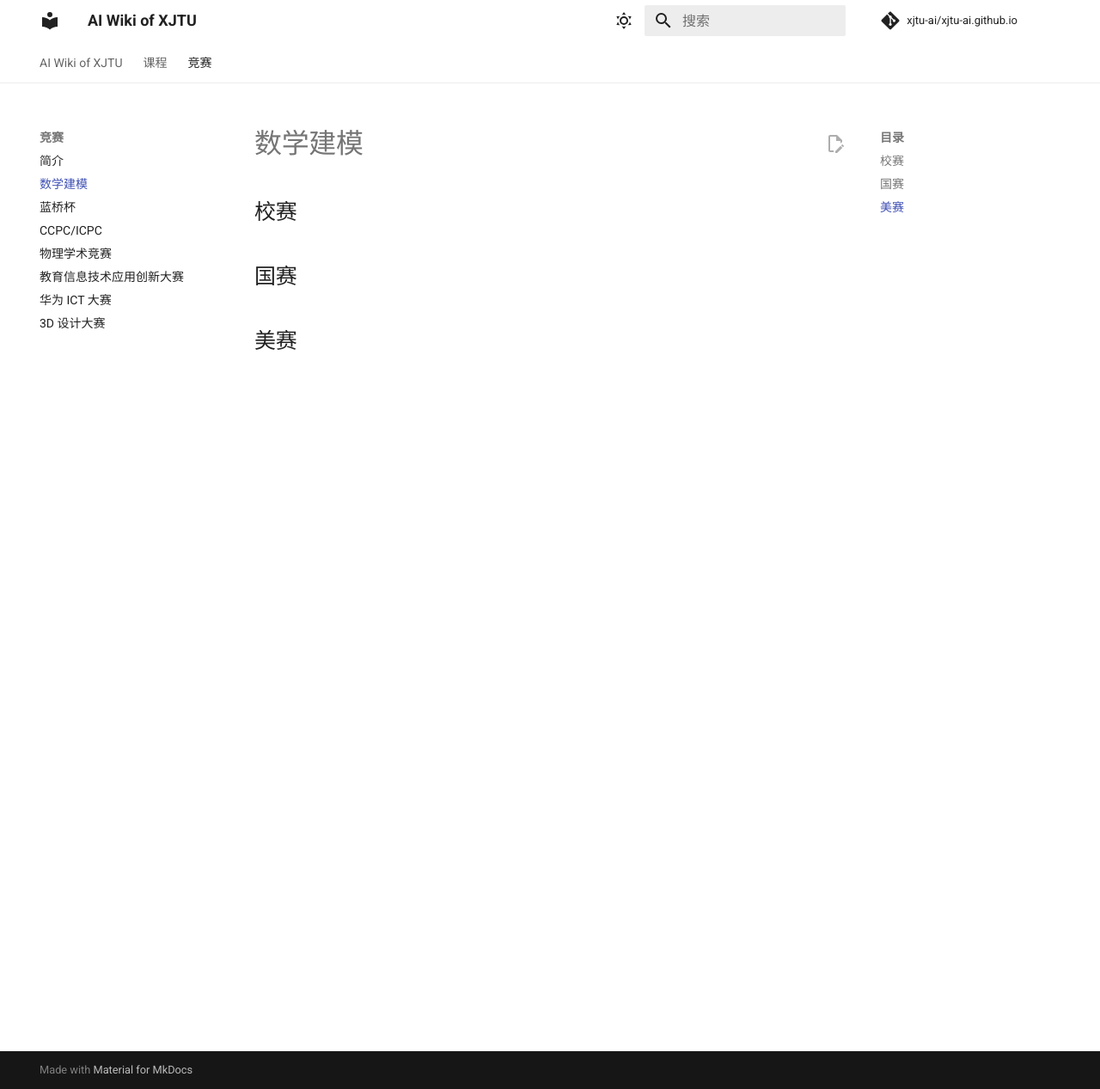
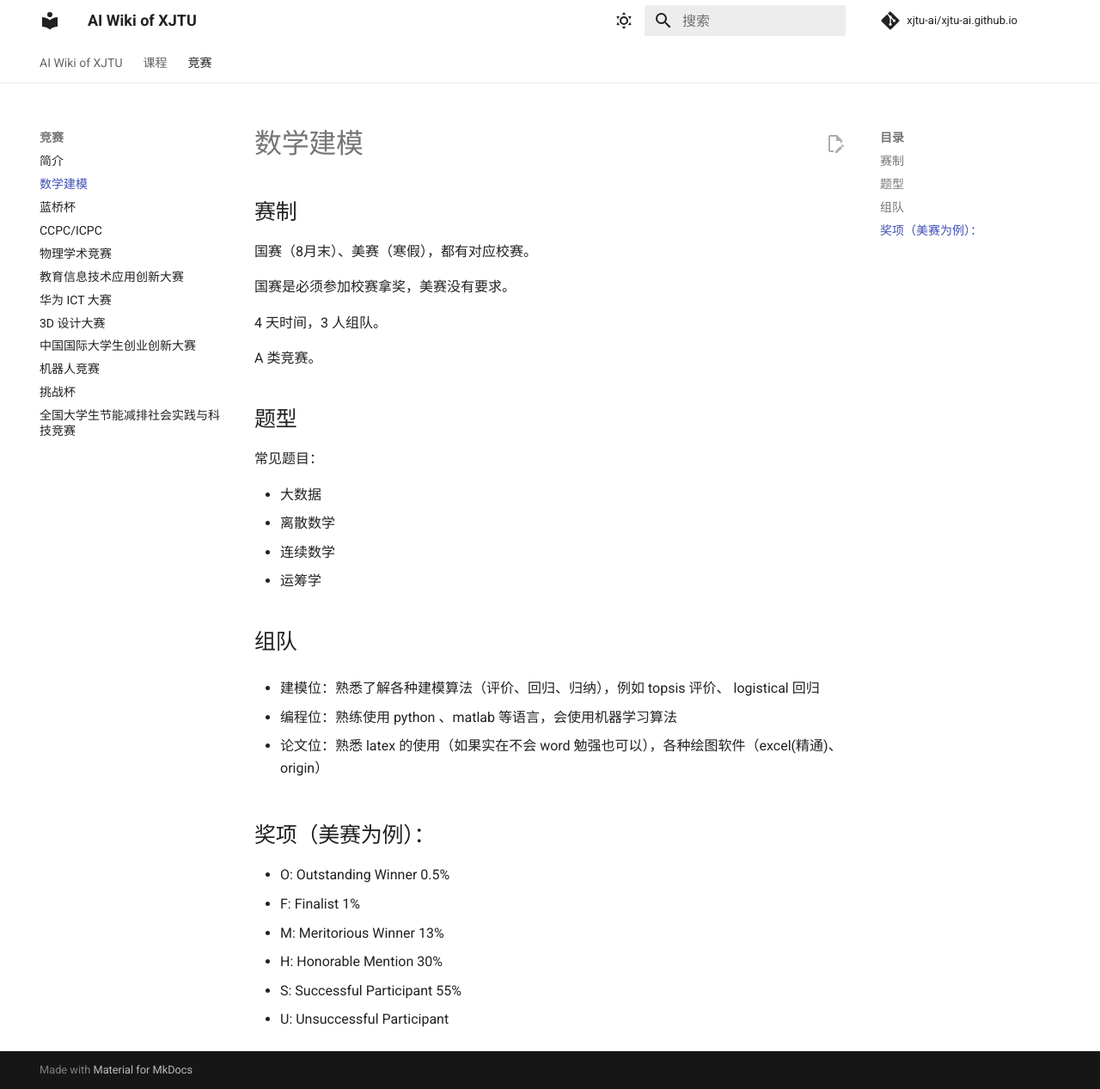
Before and after one commit to xjtu-ai/xjtu-ai.github.io, an MkDocs documentation site: the page built from docs/competition/math.md, in a window 1280 px wide and 1267 px high. Shown: the whole window at 86% size. Built offline with MkDocs 1.6.1 and Material for MkDocs 9.7.7, drawn with Linux system fonts in a browser that asks for light colours; comment, search, counter and statistics services are not loaded.

Commit message:
fear(competition): 竞赛

```diff
--- a/docs/competition/math.md
+++ b/docs/competition/math.md
@@ -1,5 +1,36 @@
-## 校赛
+## 赛制
 
-## 国赛
+国赛（8月末）、美赛（寒假），都有对应校赛。
 
-## 美赛
+国赛是必须参加校赛拿奖，美赛没有要求。
+
+4 天时间，3 人组队。
+
+A 类竞赛。
+
+## 题型
+
+常见题目：
+
+- 大数据
+- 离散数学
+- 连续数学
+- 运筹学
+
+## 组队
+
+- 建模位：熟悉了解各种建模算法（评价、回归、归纳），例如 topsis 评价、 logistical 回归
+
+- 编程位：熟练使用 python 、matlab 等语言，会使用机器学习算法
+
+- 论文位：熟悉 latex 的使用（如果实在不会 word 勉强也可以），各种绘图软件（excel(精通)、origin）
+
+
+## 奖项（美赛为例）：
+
+- O: Outstanding Winner 0.5%
+- F: Finalist 1%
+- M: Meritorious Winner 13%
+- H: Honorable Mention 30%
+- S: Successful Participant 55%
+- U: Unsuccessful Participant
--- a/mkdocs.yml
+++ b/mkdocs.yml
@@ -48,6 +48,10 @@ nav:
     - 教育信息技术应用创新大赛: competition/xinchuang.md
     - 华为 ICT 大赛: competition/ict.md
     - 3D 设计大赛: competition/3d.md
+    - 中国国际大学生创业创新大赛: competition/dachuang.md
+    - 机器人竞赛: competition/robot.md
+    - 挑战杯: competition/tiaozhan.md
+    - 全国大学生节能减排社会实践与科技竞赛: competition/jieneng.md
 
 theme:
   name: material
```
Also changed, not shown: docs/competition/dachuang.md (added, +15 -0 lines), docs/competition/index.md (+7 -0 lines), docs/competition/jieneng.md (added, +7 -0 lines), docs/competition/robot.md (added, +28 -0 lines), docs/competition/tiaozhan.md (added, +17 -0 lines).
